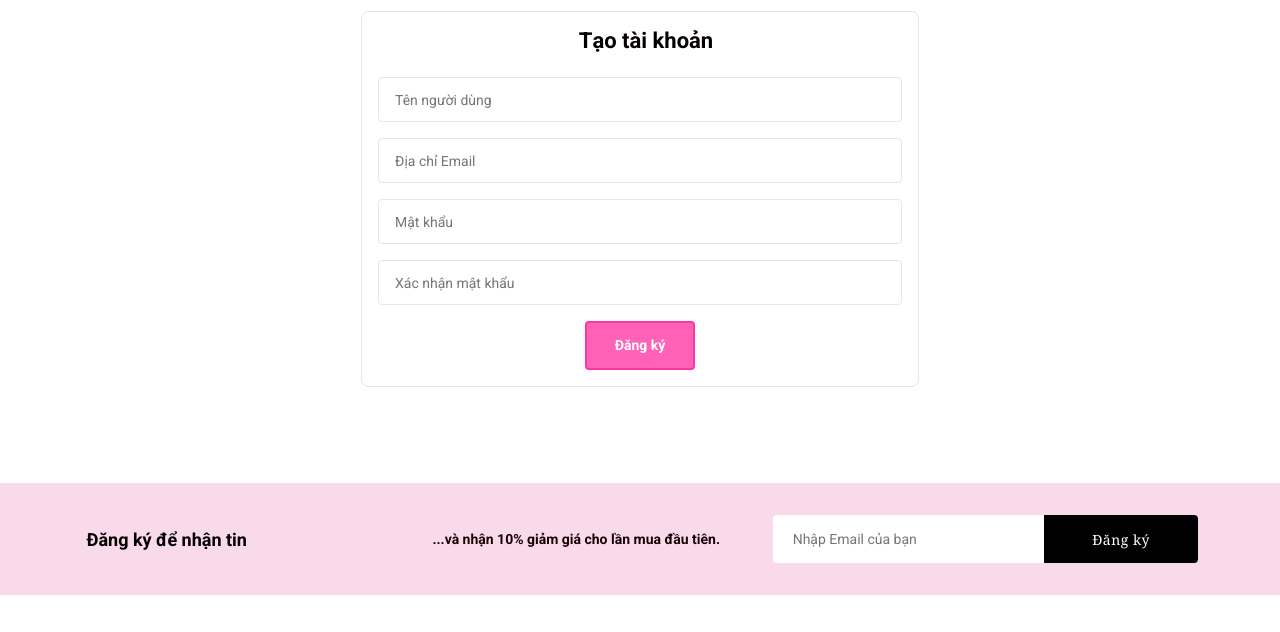
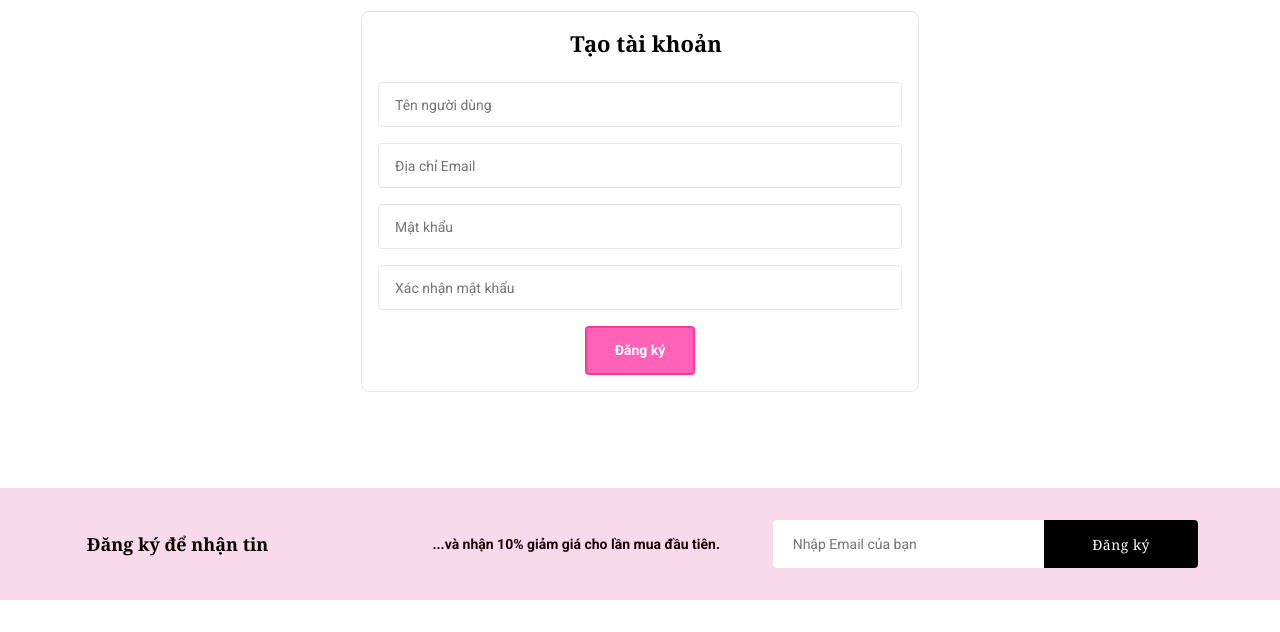
Before and after one commit to Nhom-6-PTUD/nhom6_final, a website: page register.html in a window 1280 px wide. Shown: the part 130-762 px from the top of the page. Drawn offline with nearby package versions, Linux system fonts and the light colour scheme; files whose address does not match are found by name.

Commit message:
Update register.html

```diff
--- a/register.html
+++ b/register.html
@@ -52,7 +52,12 @@
 }
 
    </style>
-
+  <!--================Chỉnh lại Style Heading=============-->
+  <style>
+    h1, h2, h3, h4, h5, h6, th {
+      font-family: Cambria, Cochin, Georgia, Times, 'Times New Roman', serif;
+    }
+  </style>
    <link rel="icon" href="assets/img/1.png" type="image/x-icon">
    <title>ChicCharm Official Store</title>
   </head>
```
